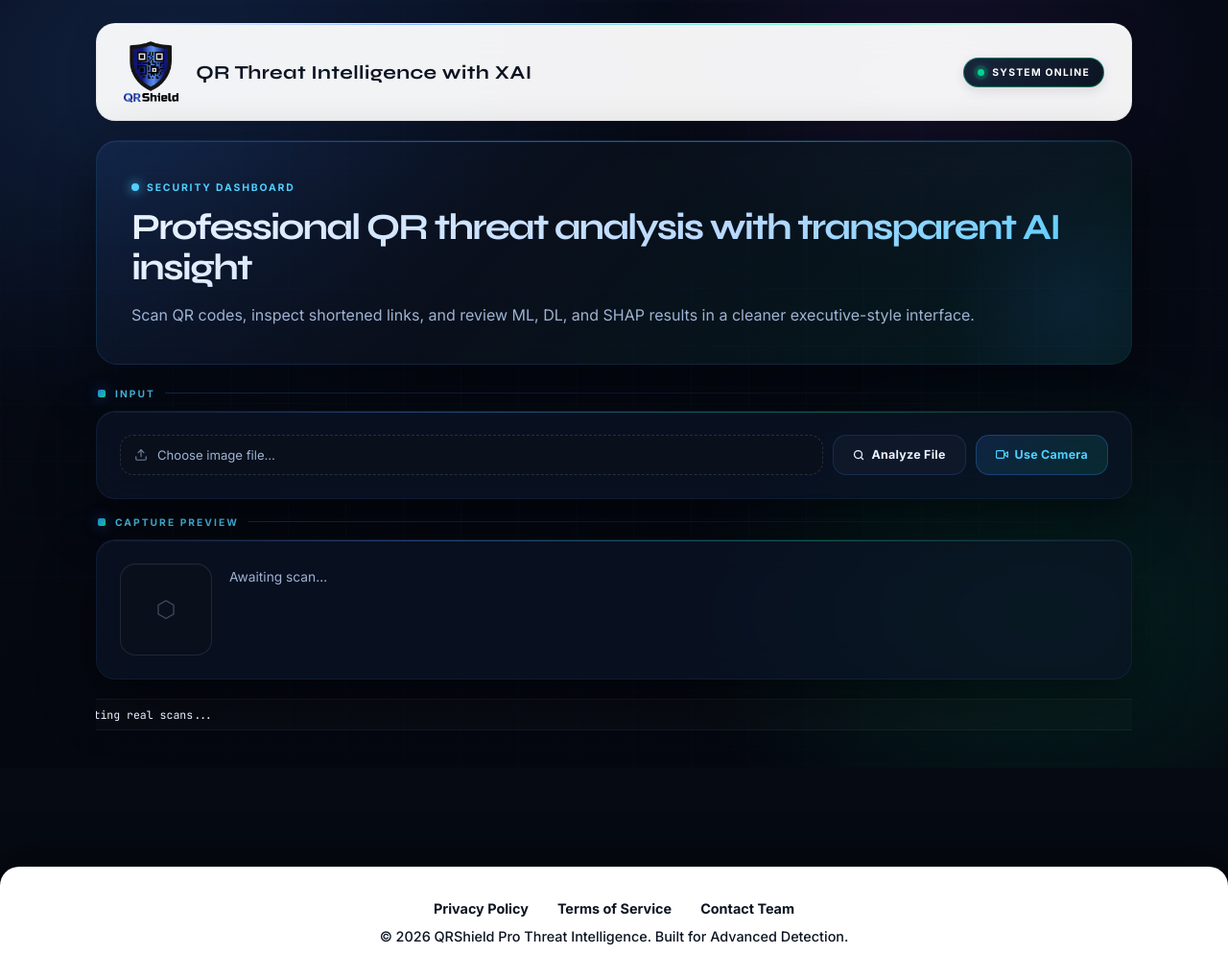
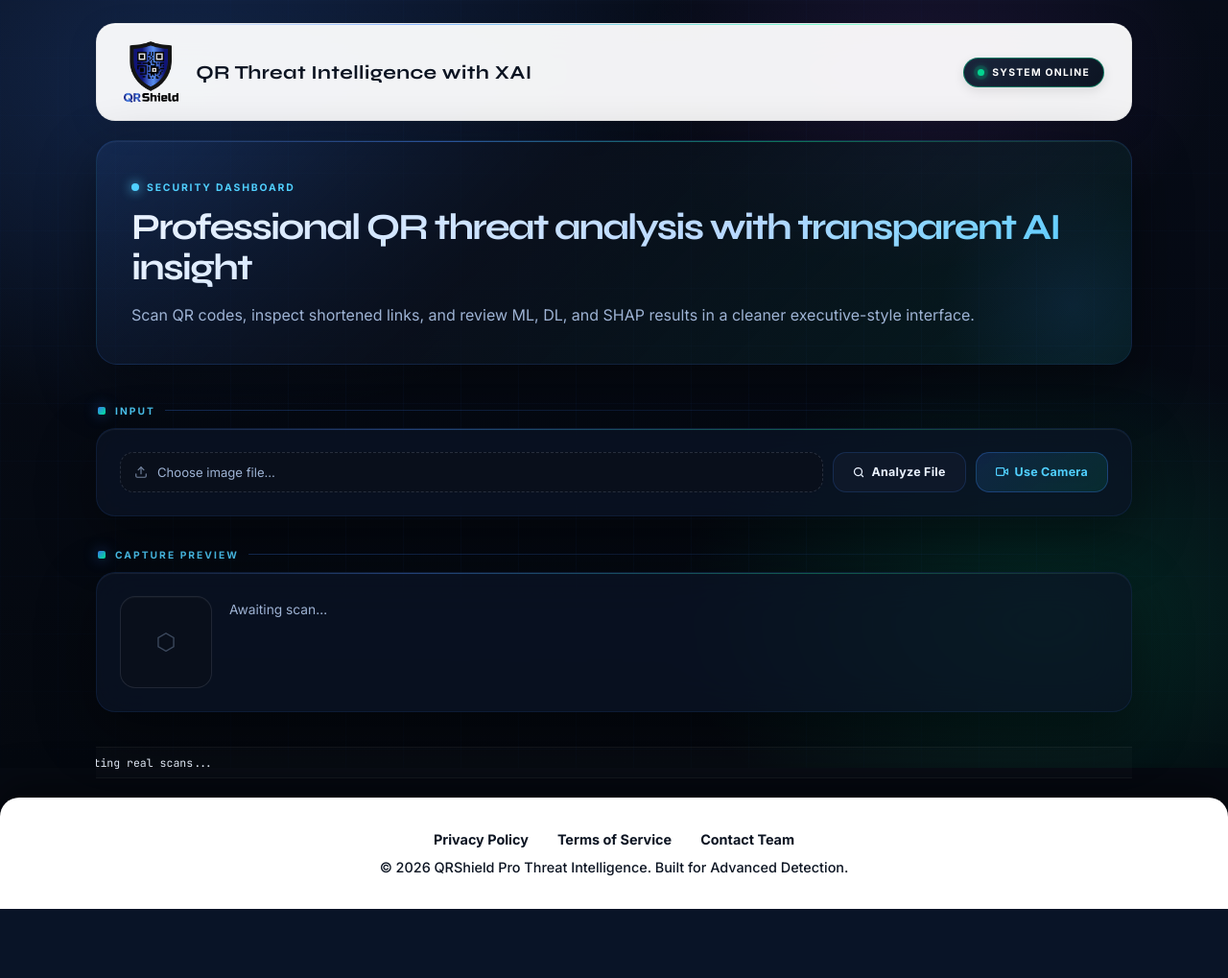
Before and after one commit to faheemahmedkhan/qrshield-backend, a FastAPI app: page / in a window 1280 px wide. Shown: the whole page at 96% size. After the commit the page ends 947 px from the top, so only its background shows below. Run offline with FastAPI, Linux system fonts and the light colour scheme; data that the repository does not hold is empty; parts of the project's set-up code (start-up, migrations or seed data) failed here and were passed over; some libraries are stand-ins or nearby versions.

Commit message:
Fix: Multi-pass QR scanner, strict 4-corner crop, PDF export overhaul, stable footer

```diff
--- a/templates/index.html
+++ b/templates/index.html
@@ -122,7 +122,10 @@
       z-index: 1;
       max-width: 1120px;
       margin: 0 auto;
-      padding: 24px 20px 72px;
+      padding: 24px 20px 0;
+      min-height: 100vh;
+      display: flex;
+      flex-direction: column;
     }
 
     /* ─── Header ─── */
@@ -1379,7 +1387,7 @@
     }
 
     .footer {
-      margin-top: 50px;
+      margin-top: auto;
       padding: 35px 20px;
       text-align: center;
       background: #ffffff;
@@ -1388,6 +1396,9 @@
       font-weight: 500;
       border-radius: 20px 20px 0 0;
       box-shadow: 0 -10px 40px rgba(0,0,0,0.5);
+      width: 100%;
+      position: relative;
+      z-index: 10;
     }
     .footer-links {
       display: flex;
@@ -1690,93 +1736,86 @@
              function processSelectedFile(file) {
          if (!file) return;
 
-        // Show local preview immediately as fallback or loading state
          const reader = new FileReader();
-        reader.onload = (e) => {
-          previewImg.style.display = 'block';
-          previewPlaceholder.style.display = 'none';
-
-          // Load image fully to process it
-          const img = new Image();
-          img.onload = () => {
-             const origW = img.width;
-             const origH = img.height;
-
-             // Draw full-res to tmpCanvas for jsQR analysis
-             tmpCanvas.width = origW;
-             tmpCanvas.height = origH;
-             const ctx = tmpCanvas.getContext('2d', { willReadFrequently: true });
-             ctx.drawImage(img, 0, 0, origW, origH);
-
-             // Run jsQR on original high-res for maximum accuracy
-             let cropped = false;
-             if (typeof jsQR !== 'undefined') {
-                const imgData = ctx.getImageData(0, 0, origW, origH);
-                const code = jsQR(imgData.data, origW, origH, { inversionAttempts: "attemptBoth" });
+         reader.onload = (readerEvt) => {
+           previewImg.style.display = "block";
+           previewPlaceholder.style.display = "none";
+
+           const procImg = new Image();
+           procImg.onload = () => {
+              const origW = procImg.width;
+              const origH = procImg.height;
+              let code = null;
+
+              const analysisCanvas = document.createElement("canvas");
+              const aniCtx = analysisCanvas.getContext("2d", { willReadFrequently: true });
+
+              // Multi-Pass: try high, medium, low scale for best QR detection
+              const passes = [
+                 { scale: 1.0, desc: "High" },
+                 { scale: 0.7, desc: "Med" },
+                 { scale: 0.45, desc: "Low" }
+              ];
+
+              for (const pass of passes) {
+                 if (code) break;
+                 const sw = Math.round(origW * pass.scale);
+                 const sh = Math.round(origH * pass.scale);
+                 analysisCanvas.width = sw;
+                 analysisCanvas.height = sh;
+                 aniCtx.drawImage(procImg, 0, 0, sw, sh);
+                 const imgData = aniCtx.getImageData(0, 0, sw, sh);
+                 code = jsQR(imgData.data, sw, sh, { inversionAttempts: "attemptBoth" });
+              }
 
               if (code && code.location) {
                  const loc = code.location;
-                   const minX = Math.min(loc.topLeftCorner.x, loc.bottomLeftCorner.x);
-                   const maxX = Math.max(loc.topRightCorner.x, loc.bottomRightCorner.x);
-                   const minY = Math.min(loc.topLeftCorner.y, loc.topRightCorner.y);
-                   const maxY = Math.max(loc.bottomLeftCorner.y, loc.bottomRightCorner.y);
-
-                   // Very tight 4% margin
-                   const margin = Math.floor(Math.max(maxX - minX, maxY - minY) * 0.04);
+                 const lastScale = analysisCanvas.width / origW;
+                 // Use ALL 4 corners for a tight bounding box
+                 const xs = [loc.topLeftCorner.x, loc.topRightCorner.x, loc.bottomLeftCorner.x, loc.bottomRightCorner.x];
+                 const ys = [loc.topLeftCorner.y, loc.topRightCorner.y, loc.bottomLeftCorner.y, loc.bottomRightCorner.y];
+                 const minX = Math.min(...xs) / lastScale;
+                 const maxX = Math.max(...xs) / lastScale;
+                 const minY = Math.min(...ys) / lastScale;
+                 const maxY = Math.max(...ys) / lastScale;
+
+                 const margin = Math.floor(Math.max(maxX - minX, maxY - minY) * 0.05);
                  let cropX = Math.max(0, minX - margin);
                  let cropY = Math.max(0, minY - margin);
-                   let cropW = Math.min(origW - cropX, (maxX - minX) + (margin * 2));
-                   let cropH = Math.min(origH - cropY, (maxY - minY) + (margin * 2));
-
-                   // Enforce max dimension of 800px
-                   let finalW = cropW;
-                   let finalH = cropH;
+                 let cropW = Math.min(origW - cropX, (maxX - minX) + margin * 2);
+                 let cropH = Math.min(origH - cropY, (maxY - minY) + margin * 2);
+
+                 let finalW = cropW, finalH = cropH;
                  if (finalW > 800 || finalH > 800) {
-                      const ratio = Math.min(800 / finalW, 800 / finalH);
-                      finalW = Math.round(finalW * ratio);
-                      finalH = Math.round(finalH * ratio);
-                   }
-
-                   const cropCanvas = document.createElement('canvas');
+                    const r = Math.min(800 / finalW, 800 / finalH);
+                    finalW = Math.round(finalW * r);
+                    finalH = Math.round(finalH * r);
+                 }
+
+                 const cropCanvas = document.createElement("canvas");
                  cropCanvas.width = finalW;
                  cropCanvas.height = finalH;
-                   const cropCtx = cropCanvas.getContext('2d');
-                   cropCtx.drawImage(tmpCanvas, cropX, cropY, cropW, cropH, 0, 0, finalW, finalH);
-
-                   console.log(`[QR-CROP] Success. Sending ${finalW}x${finalH} blob.`);
-                   previewImg.src = cropCanvas.toDataURL('image/jpeg', 0.95);
-                   cropCanvas.toBlob((blob) => { sendBlob(blob); }, 'image/jpeg', 0.95);
-                   cropped = true;
-                }
-             }
-
-             // Fallback: Smart Center Crop (65% center area) if jsQR fails
-             if (!cropped) {
-                console.warn("[QR-CROP] jsQR failed detection. Applying Smart Center Crop.");
-                const cropPercent = 0.65;
-                const cropW = Math.round(origW * cropPercent);
-                const cropH = Math.round(origH * cropPercent);
-                const cropX = Math.round((origW - cropW) / 2);
-                const cropY = Math.round((origH - cropH) / 2);
-
-                let finalW = cropW;
-                let finalH = cropH;
-                if (finalW > 800 || finalH > 800) {
-                   const ratio = Math.min(800 / finalW, 800 / finalH);
-                   finalW = Math.round(finalW * ratio);
-                   finalH = Math.round(finalH * ratio);
-                }
-
-                const fallbackCanvas = document.createElement('canvas');
-                fallbackCanvas.width = finalW;
-                fallbackCanvas.height = finalH;
-                fallbackCanvas.getContext('2d').drawImage(tmpCanvas, cropX, cropY, cropW, cropH, 0, 0, finalW, finalH);
-
-                previewImg.src = fallbackCanvas.toDataURL('image/jpeg', 0.85);
-                fallbackCanvas.toBlob((blob) => { sendBlob(blob); }, 'image/jpeg', 0.85);
+                 cropCanvas.getContext("2d").drawImage(procImg, cropX, cropY, cropW, cropH, 0, 0, finalW, finalH);
+                 console.log("[SCANNER] QR crop: " + finalW + "x" + finalH);
+                 previewImg.src = cropCanvas.toDataURL("image/jpeg", 0.95);
+                 cropCanvas.toBlob((b) => { sendBlob(b); }, "image/jpeg", 0.95);
+              } else {
+                 // Smart center-crop fallback
+                 console.warn("[SCANNER] No QR detected, using center crop fallback.");
+                 const cp = 0.65;
+                 const cw = Math.round(origW * cp);
+                 const ch = Math.round(origH * cp);
+                 const cx = Math.round((origW - cw) / 2);
+                 const cy = Math.round((origH - ch) / 2);
+                 let fw = 800, fh = Math.round(ch * (800 / cw));
+                 const fbCanvas = document.createElement("canvas");
+                 fbCanvas.width = fw; fbCanvas.height = fh;
+                 fbCanvas.getContext("2d").drawImage(procImg, cx, cy, cw, ch, 0, 0, fw, fh);
+                 previewImg.src = fbCanvas.toDataURL("image/jpeg", 0.85);
+                 fbCanvas.toBlob((b) => { sendBlob(b); }, "image/jpeg", 0.85);
               }
            };
-          img.src = e.target.result;
+           procImg.src = readerEvt.target.result;
          };
          reader.readAsDataURL(file);
        }
@@ -2050,26 +2089,39 @@
       const exportPdfBtn = document.getElementById('exportPdfBtn');
       if (exportPdfBtn) {
         exportPdfBtn.addEventListener('click', () => {
-          const el = document.getElementById('resultCard');
-
-          // Force layout into a strict absolute width explicitly for pdf rendering
+          // Target the wrapper so both resultCard and shapCard are captured
+          const el = document.querySelector('.app-wrapper');
+          if (!el) { showToast('Nothing to export yet.', 'error'); return; }
+
           document.body.classList.add('pdf-mode');
           exportPdfBtn.style.display = 'none';
 
+          // 800ms delay — ensures SHAP bars finish drawing and DOM reflows
           setTimeout(() => {
             const opt = {
-              margin: 0.5,
-              filename: 'QRShield_Threat_Report.pdf',
+              margin: [0.25, 0.3],
+              filename: 'QRShield_Intelligence_Report.pdf',
               image: { type: 'jpeg', quality: 0.98 },
-              html2canvas: { scale: 2, useCORS: true, backgroundColor: '#060a12' },
+              html2canvas: {
+                scale: 2,
+                useCORS: true,
+                backgroundColor: '#060a12',
+                logging: false,
+                letterRendering: true,
+                windowWidth: 820
+              },
               jsPDF: { unit: 'in', format: 'letter', orientation: 'portrait' }
             };
             html2pdf().set(opt).from(el).save().then(() => {
               document.body.classList.remove('pdf-mode');
               exportPdfBtn.style.display = 'block';
-              showToast('PDF Report generated successfully!', 'success');
+              showToast('Intelligence Report exported!', 'success');
+            }).catch(() => {
+              document.body.classList.remove('pdf-mode');
+              exportPdfBtn.style.display = 'block';
+              showToast('PDF export failed, please retry.', 'error');
             });
-          }, 300); // 300ms delay to guarantee browser repaints DOM before snapshot
+          }, 800);
         });
       }
 
```
Also changed, not shown: other parts of templates/index.html (+49 -9 lines). Lines whose indentation alone changed are shown as unchanged.
